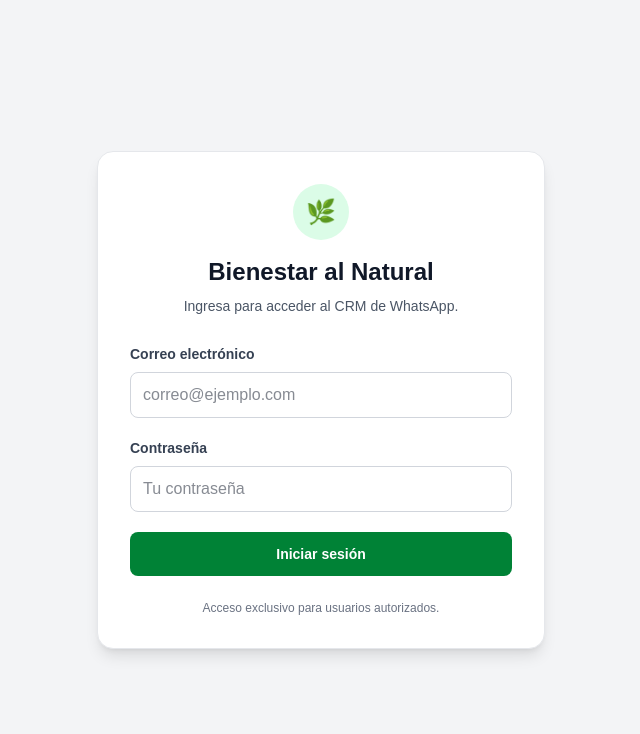
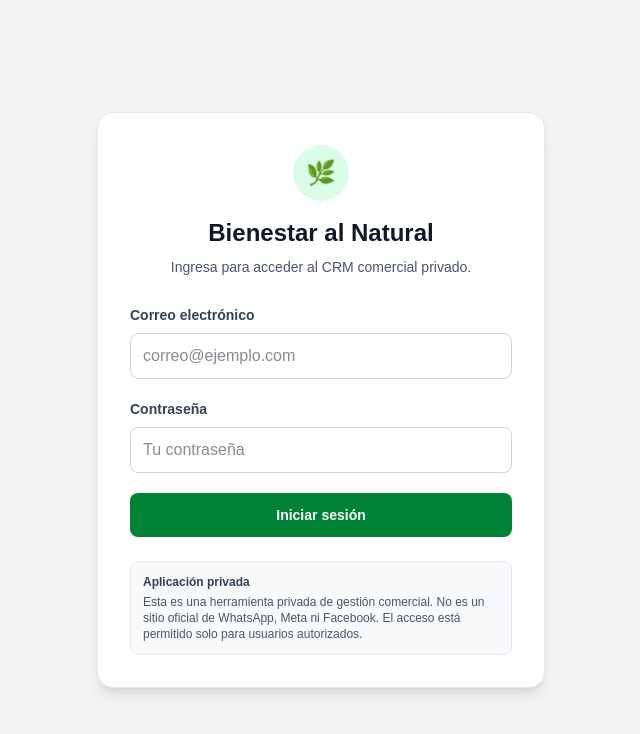
Before and after one commit to braiangyf-bot/crm-whatsapp, a Next.js app: page /login in a window 1280 px wide. Shown: the top 734 px of the page, without its empty margins (319-959 px from the left). Built offline with nearby package versions, Linux system fonts and the light colour scheme.

Commit message:
chore: agregar señales de app privada y noindex

```diff
--- a/app/layout.tsx
+++ b/app/layout.tsx
@@ -14,20 +14,31 @@ const geistMono = Geist_Mono({
 });
 
 export const metadata: Metadata = {
-  title: "CRM WhatsApp",
+  title: "CRM Comercial Privado",
   description:
-    "CRM para gestión de clientes, campañas y bandeja de conversaciones de WhatsApp.",
-  applicationName: "CRM WhatsApp",
+    "Aplicación privada de gestión comercial para usuarios autorizados.",
+  applicationName: "CRM Comercial Privado",
   manifest: "/manifest.webmanifest",
+  robots: {
+    index: false,
+    follow: false,
+    nocache: true,
+    googleBot: {
+      index: false,
+      follow: false,
+      noimageindex: true,
+    },
+  },
   appleWebApp: {
     capable: true,
-    title: "CRM WhatsApp",
+    title: "CRM Comercial Privado",
     statusBarStyle: "default",
   },
   formatDetection: {
     telephone: false,
   },
 };
+
 export const viewport: Viewport = {
   themeColor: "#0f172a",
   colorScheme: "light",
--- a/app/login/page.tsx
+++ b/app/login/page.tsx
@@ -30,7 +30,7 @@ export default async function LoginPage({
           </h1>
 
           <p className="mt-2 text-sm text-gray-600">
-            Ingresa para acceder al CRM de WhatsApp.
+            Ingresa para acceder al CRM comercial privado.
           </p>
         </div>
 
@@ -91,9 +91,17 @@ export default async function LoginPage({
           </button>
         </form>
 
-        <p className="mt-6 text-center text-xs text-gray-500">
-          Acceso exclusivo para usuarios autorizados.
-        </p>
+        <div className="mt-6 rounded-lg border border-slate-200 bg-slate-50 p-3 text-xs text-slate-600">
+          <p className="font-semibold text-slate-700">
+            Aplicación privada
+          </p>
+
+          <p className="mt-1">
+            Esta es una herramienta privada de gestión comercial. No es un sitio
+            oficial de WhatsApp, Meta ni Facebook. El acceso está permitido solo
+            para usuarios autorizados.
+          </p>
+        </div>
       </div>
     </main>
   );
```
Also changed, not shown: public/robots.txt (added).
